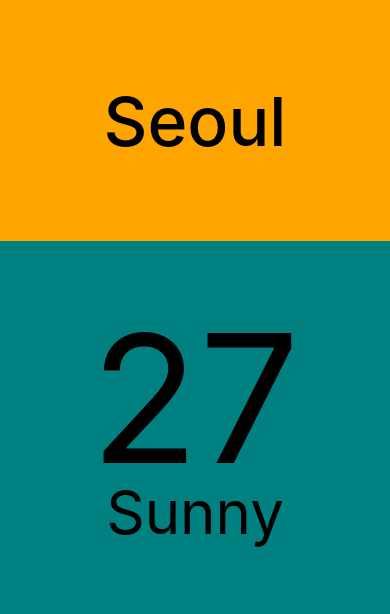
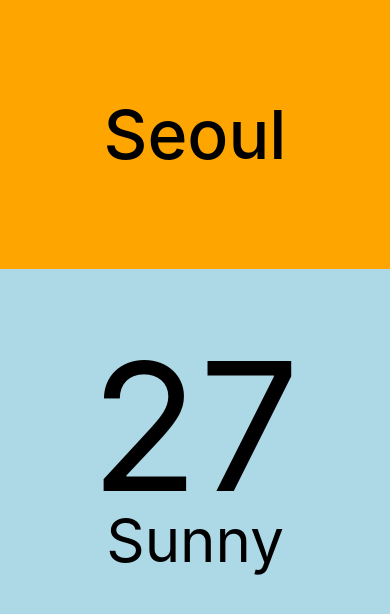
Before and after one commit to card-yun/memento, a React Native app: screen / in a window 390 px wide. Shown: the top 614 px of the page. Built offline with nearby package versions, Linux system fonts and the light colour scheme.

Commit message:
ScrollView (fixed)

```diff
--- a/App.js
+++ b/App.js
@@ -1,6 +1,12 @@
 import { StatusBar } from "expo-status-bar";
 import React from "react";
-import { View, StyleSheet, Text } from "react-native";
+import { View, ScrollView, Text, StyleSheet, Dimensions } from "react-native";
+// Components(View etc..) & APIs(StyleSheet, Dimensions)
+// Dimensions: size of phone screen
+
+const windowWidth = Dimensions.get("window").width;
+const windowHeight = Dimensions.get("window").height;
+//console.log(windowWidth);
 
 export default function App() {
   return (
@@ -8,12 +14,44 @@ export default function App() {
       <View style={styles.city}>
         <Text style={styles.cityName}>Seoul</Text>
       </View>
-      <View style={styles.weather}>
+      <ScrollView // has so many Props!! See the Docs!!
+        horizontal
+        pagingEnabled // sticky & created scroll indicator_below (none: (too?) naturally)
+        showsHorizontalScrollIndicator={false} // hided indicator_below
+        contentContainerStyle={styles.weather}
+      >
+        {/*reactnative.dev/docs -> ScrollView (kind of View) -> Sellected 'horizontal' of Many Props */}
+        {/* Don't Memorize these all Prop things! Just Practice and Practice More!
+        by Reading Documents!! */}
         <View style={styles.day}>
           <Text style={styles.temp}>27</Text>
           <Text style={styles.description}>Sunny</Text>
         </View>
-      </View>
+        <View style={styles.day}>
+          <Text style={styles.temp}>27</Text>
+          <Text style={styles.description}>Sunny</Text>
+        </View>
+        <View style={styles.day}>
+          <Text style={styles.temp}>27</Text>
+          <Text style={styles.description}>Sunny</Text>
+        </View>
+        <View style={styles.day}>
+          <Text style={styles.temp}>27</Text>
+          <Text style={styles.description}>Sunny</Text>
+        </View>
+        <View style={styles.day}>
+          <Text style={styles.temp}>27</Text>
+          <Text style={styles.description}>Sunny</Text>
+        </View>
+        <View style={styles.day}>
+          <Text style={styles.temp}>27</Text>
+          <Text style={styles.description}>Sunny</Text>
+        </View>
+        <View style={styles.day}>
+          <Text style={styles.temp}>27</Text>
+          <Text style={styles.description}>Sunny</Text>
+        </View>
+      </ScrollView>
     </View>
   );
 }
@@ -33,12 +71,12 @@ const styles = StyleSheet.create({
     fontWeight: 500,
   },
   weather: {
-    flex: 2.5,
+    //ScrollView는 Screen을 벗어나야 하므로 flex없어야 함. 안 하면 에러남.
+    backgroundColor: "lightblue",
   },
   day: {
-    flex: 1,
+    width: windowWidth,
     alignItems: "center",
-    backgroundColor: "teal",
   },
   temp: {
     marginTop: 50,
```
